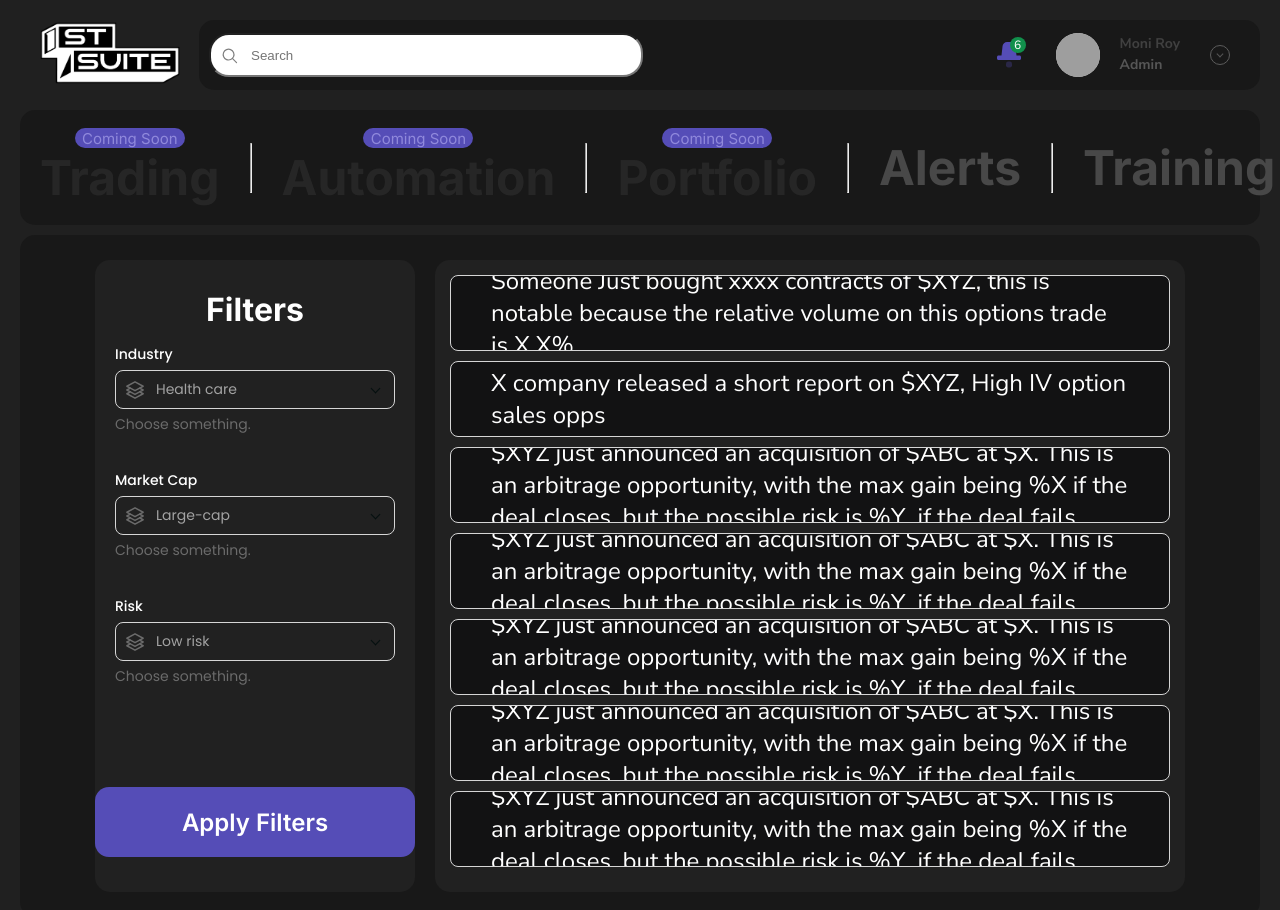
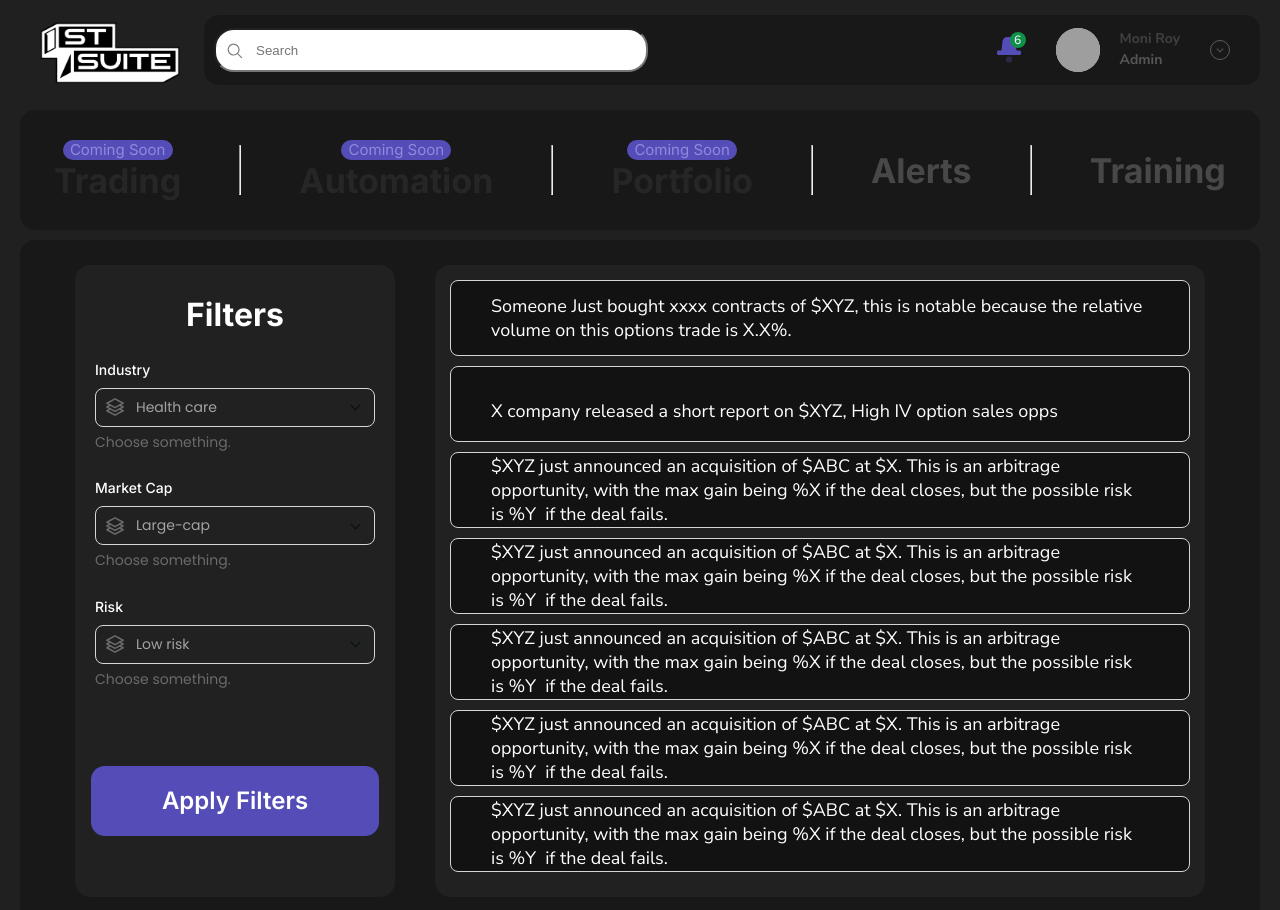
Before and after one commit to Nar6x/geek-frontend-task, a React (Create React App) app: page / in a window 1280 px wide. Shown: the top 910 px of the page. Built offline with nearby package versions, Linux system fonts and the light colour scheme; grey boxes are pictures that could not be loaded.

Commit message:
Improved responsiveness

```diff
--- a/package.json
+++ b/package.json
@@ -6,6 +6,7 @@
     "@testing-library/jest-dom": "^5.17.0",
     "@testing-library/react": "^13.4.0",
     "@testing-library/user-event": "^13.5.0",
+    "hamburger-react": "^2.5.0",
     "react": "^18.2.0",
     "react-dom": "^18.2.0",
     "react-scripts": "5.0.1",
--- a/public/index.html
+++ b/public/index.html
@@ -24,7 +24,7 @@
       work correctly both with client-side routing and a non-root public URL.
       Learn how to configure a non-root public URL by running `npm run build`.
     -->
-    <title>React App</title>
+    <title>Geek Frontend Task</title>
     <!-- Google Fonts -->
     <link
       rel="stylesheet"
--- a/src/components/AlertsContent.js
+++ b/src/components/AlertsContent.js
@@ -9,7 +9,9 @@ const AlertsContent = () => {
         <div className="filters-container">
           <Filters />
         </div>
-        <Content />
+        <div className="content-container">
+          <Content />
+        </div>
       </div>
     </div>
   );
--- a/src/components/Dropdown.js
+++ b/src/components/Dropdown.js
@@ -19,7 +19,7 @@ const Dropdown = ({ options, defaultOption, label }) => {
 
   return (
     <div className="input-group">
-      <label htmlFor={label}>{label}</label>
+      <h2>{label}</h2>
       <div className="dropdown-wrapper">
         <div className="dropdown" onClick={toggleDropdown}>
           <div className={`dropdown-input ${isOpen ? "rotate-arrow" : ""}`}>
--- a/src/components/Header.js
+++ b/src/components/Header.js
@@ -1,19 +1,32 @@
-import React from "react";
+import React, { useState } from "react";
 import Logo from "../assets/img/logo.png";
 import ProfilePic from "../assets/img/profile.svg";
 import Bell from "../assets/img/notification-bell.svg";
+import Hamburger from "hamburger-react";
 import "../index.css";
 
 function Header() {
+  const [isOpen, setOpen] = useState(false);
   return (
     <div className="header">
       {/* Logo */}
       <div className="logo">
         <img src={Logo} alt="Logo" />
       </div>
+      <div className="header-wrapper">
+        <div className="header-container">
+          {/* Hamburger Menu */}
+          <div className="burger-icon">
+            <Hamburger color="#ffffff" toggled={isOpen} toggle={setOpen} />
+          </div>
           <div className="header-content">
             {/* Search Bar */}
-        <input type="text" placeholder="Search" className="search-bar" />
+            <input
+              id="search"
+              type="text"
+              placeholder="Search"
+              className="search-bar"
+            />
             <div className="right">
               {/* Notification icon */}
               <div className="notification-icon">
@@ -22,7 +35,7 @@ function Header() {
                   <span>6</span>
                 </div>
               </div>
-          {/* TODO: check which profile pic you ended up using to clean the assets */}
+              <div className="profile-container">
                 <div className="profile">
                   <img src={ProfilePic} alt="Profile" className="profile-pic" />
                 </div>
@@ -36,6 +49,15 @@ function Header() {
               </div>
             </div>
           </div>
+        </div>
+        <div className={`burger-menu ${isOpen ? "open" : ""}`}>
+          <ul>
+            <li>Alerts</li>
+            <li>Training</li>
+          </ul>
+        </div>
+      </div>
+    </div>
   );
 }
 
--- a/src/components/Navbar.js
+++ b/src/components/Navbar.js
@@ -17,7 +17,8 @@ const Navbar = () => {
   };
 
   return (
-    <div className="nav-container navbar">
+    // TODO: Create a hamburger menu in the header and hide this navbar
+    <div className="navbar">
       {navItems.map((item, index) => (
         <React.Fragment key={index}>
           <h1
--- a/src/index.css
+++ b/src/index.css
@@ -4,11 +4,7 @@ body {
 }
 
 h1,
-h2,
-h3,
-h4,
-h5,
-h6 {
+h2 {
   font-family: "Inter", sans-serif;
 }
 
@@ -18,6 +14,7 @@ h6 {
 .logo {
   width: 10%;
   margin-left: 20px;
+  margin-right: 40px;
 }
 
 .logo img {
@@ -25,6 +22,20 @@ h6 {
 }
 
 /* Header Content */
+
+.header-container {
+  display: flex;
+  justify-content: center;
+  align-items: center;
+  width: 100%;
+}
+
+.header-wrapper {
+  display: flex;
+  flex-direction: column;
+  width: 100%;
+}
+
 .header {
   display: flex;
   align-items: center;
@@ -32,9 +43,9 @@ h6 {
   max-height: 70px;
 }
 
-.header > * + * {
-  margin-left: 35px;
-}
+/* .header > * + * {
+  margin-right: 15px;
+} */
 
 .header-content {
   display: flex;
@@ -85,6 +96,12 @@ h6 {
   justify-content: center;
   align-items: center;
   font-family: "Nunito Sans", sans-serif;
+}
+
+.profile-container {
+  display: flex;
+  justify-content: center;
+  align-items: center;
 }
 
 .profile {
@@ -141,22 +158,104 @@ h6 {
   box-sizing: border-box;
 }
 
+.burger-icon {
+  display: none;
+  margin-right: 10px;
+}
+
+.burger-menu {
+  display: flex;
+  flex-direction: column;
+  justify-content: center;
+  align-items: center;
+  margin-top: 10px;
+  background-color: #181818;
+  border-radius: 8px;
+  width: 100%;
+  max-height: 0;
+  overflow: hidden;
+  transition: all 0.7s ease-in-out;
+  color: #ffffff;
+  font-family: "Nunito Sans", sans-serif;
+  font-size: 20px;
+  font-weight: 500;
+}
+
+.burger-menu ul {
+  display: flex;
+  flex-direction: column;
+  justify-content: center;
+  text-align: center;
+  width: 100%;
+}
+
+.burger-menu li {
+  list-style: none;
+  padding: 15px 0px;
+}
+
+.burger-menu li:hover {
+  background-color: #212121;
+  border-radius: 8px;
+}
+
+@media (max-width: 768px) {
+  .logo {
+    margin-bottom: 10px;
+  }
+
+  .burger-icon {
+    display: block;
+  }
+
+  .burger-menu.open {
+    max-height: 200px;
+  }
+
+  .header {
+    flex-direction: column;
+    max-height: 100%;
+  }
+
+  .header-content {
+    gap: 10px;
+  }
+
+  .name,
+  .role {
+    display: none;
+  }
+
+  .search-bar {
+    width: 100%;
+    margin-right: 15px;
+  }
+
+  .dropdown-arrow,
+  .dropdown-arrow::after {
+    display: none;
+  }
+
+  .profile-container {
+    padding-right: 20px;
+  }
+
+  .notification-icon {
+    margin-right: 25px;
+  }
+}
 /* End Of Head Content */
 
 /* Navbar */
 
-.nav-container {
-  display: flex;
-  justify-content: space-around;
-  background-color: #181818;
-  height: 115px;
-  border-radius: 15px;
-  margin: 0 20px;
-}
-
 .navbar {
   display: flex;
   align-items: center;
+  justify-content: space-around;
+  background-color: #181818;
+  height: 120px;
+  border-radius: 15px;
+  margin: 0 20px;
 }
 
 .navbar p {
@@ -168,7 +267,7 @@ h6 {
   display: flex;
   flex-direction: column;
   align-items: center;
-  padding: 20px;
+  padding: 0 20px;
   font-size: 48px;
   color: #484848;
   transition: color 0.3s ease;
@@ -205,6 +304,12 @@ h6 {
   color: #ffffff;
 }
 
+@media (max-width: 768px) {
+  .navbar {
+    display: none;
+  }
+}
+
 /* End Of Navbar */
 
 /* Alerts */
@@ -221,8 +326,8 @@ h6 {
 .alerts-content {
   display: flex;
   flex: 1;
-  gap: 20px;
-  padding: 25px 60px;
+  gap: 40px;
+  padding: 25px 40px;
 }
 
 .filters-container {
@@ -374,14 +479,14 @@ h6 {
   display: flex;
   flex-direction: column;
   padding: 0 20px;
-  margin-bottom: 20px;
   color: #ffffff;
   font-family: "Poppins", sans-serif;
 }
 
-.input-group label {
+.input-group h2 {
   font-size: 14px;
   font-weight: 500;
+  margin-bottom: 10px;
 }
 
 .input-group span {
@@ -390,21 +495,17 @@ h6 {
   color: #6b6b6b;
 }
 
-.input-group label,
+.input-group h2,
 .input-group span {
   display: flex;
   align-items: flex-start;
-}
-
-label {
-  margin-bottom: 5px;
 }
 
 .filters-btn-container {
   display: flex;
   justify-content: center;
   margin: auto;
-  margin-bottom: 35px;
+  width: 90%;
 }
 
 .filters-btn {
@@ -420,9 +521,31 @@ label {
   font-weight: 600;
 }
 
+@media (max-width: 768px) {
+  .alerts-content {
+    flex-direction: column;
+    padding: 15px 0;
+    width: 100%;
+  }
+
+  .filters-btn-container {
+    width: 93%;
+  }
+
+  .filters-btn {
+    width: 100%;
+    margin-bottom: 20px;
+  }
+}
+
 /* End Of Filters */
 
 /* Content */
+
+.content-container {
+  display: flex;
+  justify-content: center;
+}
 
 .container {
   background-color: #212121;
@@ -451,11 +574,11 @@ label {
     rgba(102, 140, 255, 0.2) 23.1%,
     rgba(144, 75, 162, 0.04) 70%
   );
+}
 
-  .announcement-container {
-    font-size: 26px;
-    font-weight: 600;
-  }
+.wrapper.active .announcement-container {
+  font-size: 26px;
+  font-weight: 600;
 }
 
 .wrapper:hover {
@@ -508,6 +631,64 @@ label {
   margin: 0;
 }
 
+@media (max-width: 768px) {
+  .container {
+    padding: 15px 10px;
+  }
+
+  .wrapper {
+    height: 75px;
+  }
+
+  .wrapper .announcement-container {
+    font-size: 16px;
+    padding: 0 20px;
+  }
+
+  .wrapper.active .announcement-container {
+    font-size: 16px;
+  }
+
+  .wrapper .stats-content {
+    font-size: 12px;
+    display: none;
+  }
+
+  .wrapper.active .stats-content {
+    display: flex;
+  }
+
+  .stats-item img {
+    width: 25px;
+    height: 25px;
+    margin-right: 0;
+  }
+}
+
 /* End Of Content */
 
 /* End Of Alerts */
+
+@media (min-width: 800px) and (max-width: 1350px) {
+  .nav-item {
+    font-size: 34px;
+  }
+
+  .wrapper .announcement-container {
+    font-size: 18px;
+  }
+
+  .wrapper.active .announcement-container {
+    font-size: 18px;
+  }
+}
+
+@media (min-width: 1351px) and (max-width: 1650px) {
+  .wrapper .announcement-container {
+    font-size: 20px;
+  }
+
+  .wrapper.active .announcement-container {
+    font-size: 20px;
+  }
+}
```
Also changed, not shown: 2 other files (tests, documents, lock files or other folders). Lines whose indentation alone changed are shown as unchanged.
